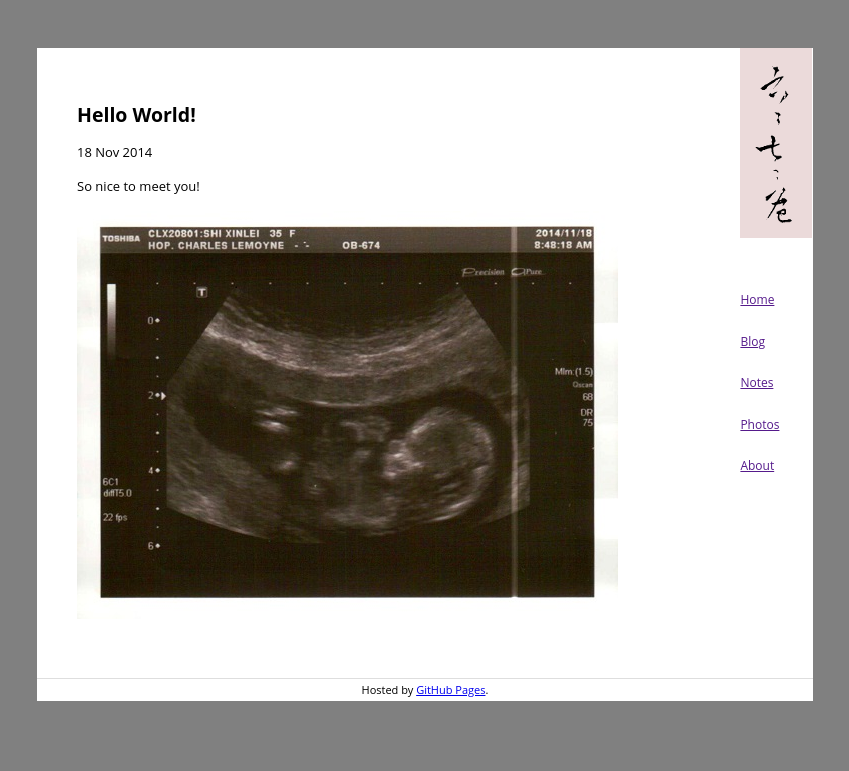
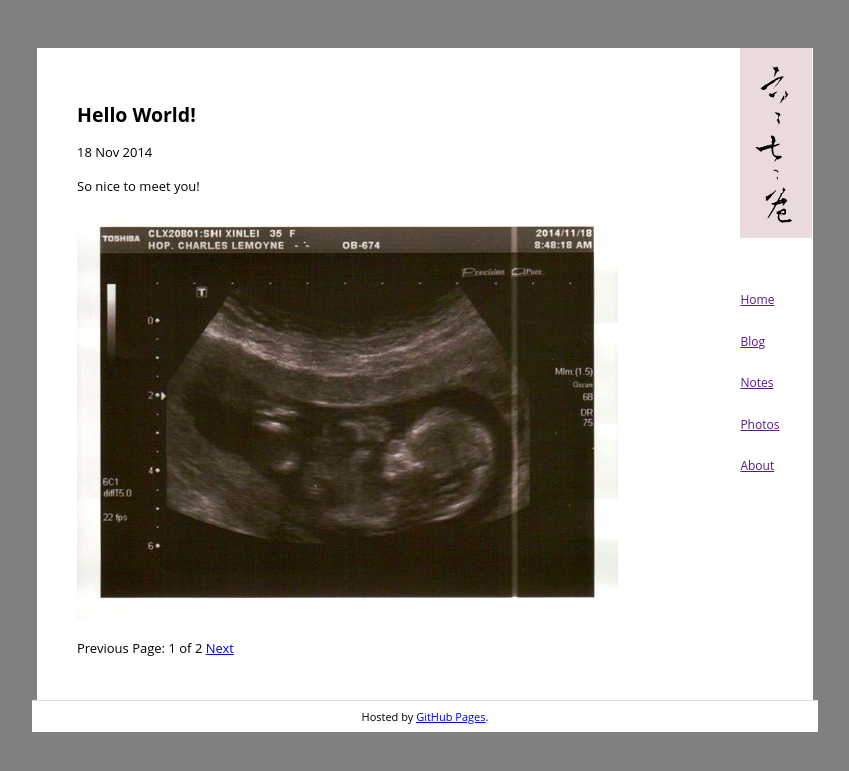
Before and after one commit to wangguanzhou/wangguanzhou.github.io, a Jekyll site: the page built from index.html, in a window 1280 px wide. Shown: the top 771 px of the page, without its empty margins (215-1064 px from the left). Built offline with Jekyll 4.4.1, drawn with Linux system fonts in a browser that asks for light colours; the list of posts is cut into pages by our own code.

Commit message:
new post

```diff
--- a/_config.yml
+++ b/_config.yml
@@ -3,7 +3,7 @@ description:	"tech notes, blogs and photos"
 
 permalink:	date
 
-paginate:	3
+paginate:	1
 
 links:
  - name:	Home
--- a/css/style.css
+++ b/css/style.css
@@ -59,6 +59,7 @@ body {
 .footer {
 	width: 776px;
 	margin: 0 auto;
+	padding: 5px;
 	background-color: #ffffff;
 	border-top: 1px solid #dedede;
 	text-align: center;
--- a/index.html
+++ b/index.html
@@ -7,3 +7,18 @@ layout:	default
 	<time>{{ post.date | date_to_string }}</time>
 	{{ post.content }}
 {% endfor %}
+
+<div class="pagination">
+	{% if paginator.previous_page %}
+		<a href="{{ paginator.previous_page_path }}" class="previous">Previous</a>
+	{% else %}
+		<span class="previous">Previous</span>
+	{% endif %}
+	<span class="page_number">Page: {{ paginator.page }} of {{paginator.total_pages }}</span>
+	{% if paginator.next_page %}
+		<a href="{{ paginator.next_page_path }}" class="next">Next</a>
+	{% else %}
+		<span class="next">Next</span>
+	{% endif %}
+
+</div>
```
Also changed, not shown: _posts/2014-11-09-jai-4-ans.md (added, +8 -0 lines).
